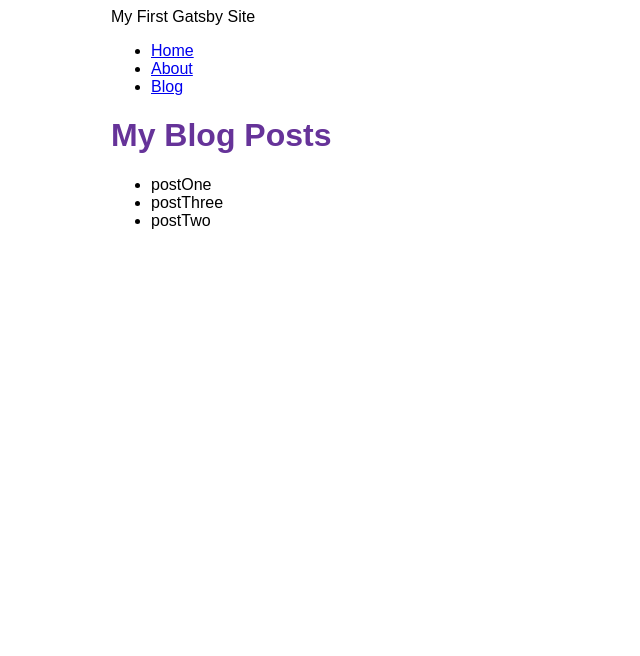
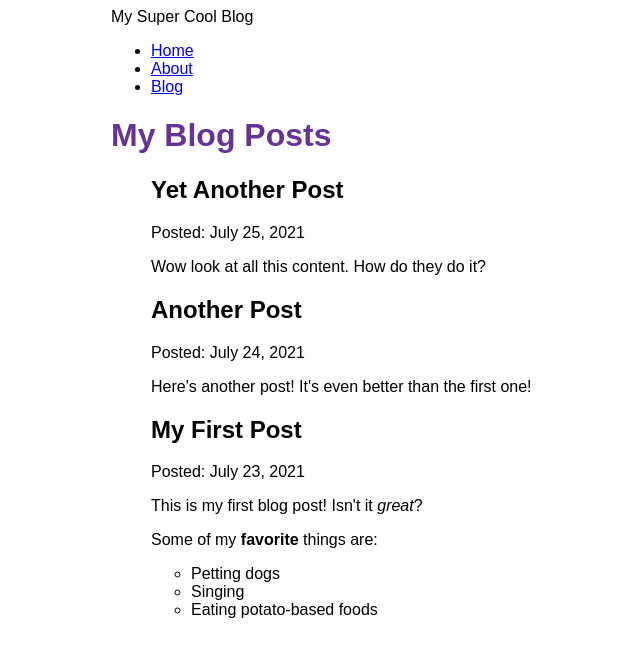
Before and after one commit to dubincorey/blog, a Gatsby site: page /blog in a window 1280 px wide. Shown: the whole page, without its empty margins (279-919 px from the left). Built offline with nearby package versions, Linux system fonts and the light colour scheme; Gatsby itself is replaced by a stand-in of ours.

Commit message:
Tutorial Pt 5

```diff
--- a/blog/postOne.mdx
+++ b/blog/postOne.mdx
@@ -0,0 +1,12 @@
+---
+title: "My First Post"
+date: "2021-07-23"
+---
+
+This is my first blog post! Isn't it _great_?
+
+Some of my **favorite** things are:
+
+- Petting dogs
+- Singing
+- Eating potato-based foods
--- a/blog/postThree.mdx
+++ b/blog/postThree.mdx
@@ -0,0 +1,6 @@
+---
+title: "Yet Another Post"
+date: "2021-07-25"
+---
+
+Wow look at all this content. How do they do it?
--- a/blog/postTwo.mdx
+++ b/blog/postTwo.mdx
@@ -0,0 +1,6 @@
+---
+title: "Another Post"
+date: "2021-07-24"
+---
+
+Here's another post! It's even better than the first one!
--- a/gatsby-config.js
+++ b/gatsby-config.js
@@ -1,17 +1,18 @@
 module.exports = {
   siteMetadata: {
-    title: "My First Gatsby Site",
+    title: "My Super Cool Blog",
   },
   plugins: [
     "gatsby-plugin-gatsby-cloud",
     "gatsby-plugin-image",
     "gatsby-plugin-sharp",
     {
-      resolve: "gatsby-source-filesystem",
+      resolve: `gatsby-source-filesystem`,
       options: {
         name: `blog`,
-        path: `${__dirname}/blog`,
+        path: `${__dirname}/blog/`,
       },
     },
+    "gatsby-plugin-mdx",
   ],
 };
--- a/package.json
+++ b/package.json
@@ -15,9 +15,12 @@
     "clean": "gatsby clean"
   },
   "dependencies": {
+    "@mdx-js/mdx": "^1.6.22",
+    "@mdx-js/react": "^1.6.22",
     "gatsby": "^3.10.2",
     "gatsby-plugin-gatsby-cloud": "^2.10.1",
     "gatsby-plugin-image": "^1.11.0",
+    "gatsby-plugin-mdx": "^2.11.0",
     "gatsby-plugin-sharp": "^3.11.0",
     "gatsby-source-filesystem": "^3.11.0",
     "react": "^17.0.1",
--- a/src/pages/blog.js
+++ b/src/pages/blog.js
@@ -1,13 +1,18 @@
 import * as React from "react";
 import Layout from "./layout";
+import { MDXRenderer } from "gatsby-plugin-mdx";
 import { graphql } from "gatsby";
 
 const BlogPage = ({ data }) => {
   return (
     <Layout pageTitle="My Blog Posts">
       <ul>
-        {data.allFile.nodes.map((node) => (
-          <li key={node.name}>{node.name}</li>
+        {data.allMdx.nodes.map((node) => (
+          <article key={node.id}>
+            <h2>{node.frontmatter.title}</h2>
+            <p>Posted: {node.frontmatter.date}</p>
+            <MDXRenderer>{node.body}</MDXRenderer>
+          </article>
         ))}
       </ul>
     </Layout>
@@ -15,9 +20,14 @@ const BlogPage = ({ data }) => {
 };
 export const query = graphql`
   query {
-    allFile {
+    allMdx(sort: { fields: frontmatter___date, order: DESC }) {
       nodes {
-        name
+        frontmatter {
+          title
+          date(formatString: "MMMM D, YYYY")
+        }
+        id
+        body
       }
     }
   }
```
Also changed, not shown: 1 other file.
